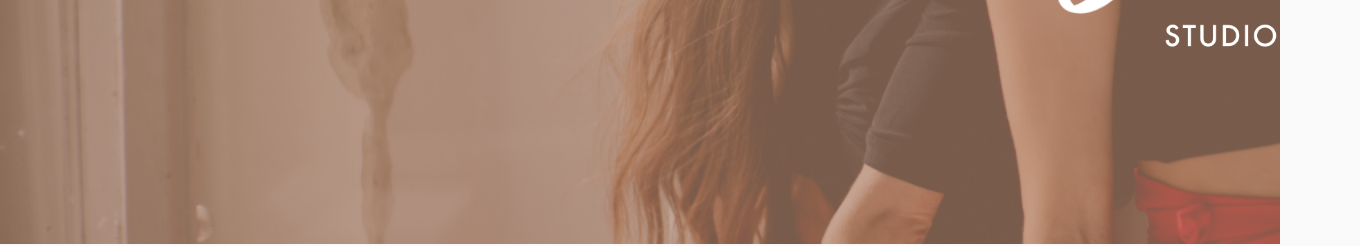
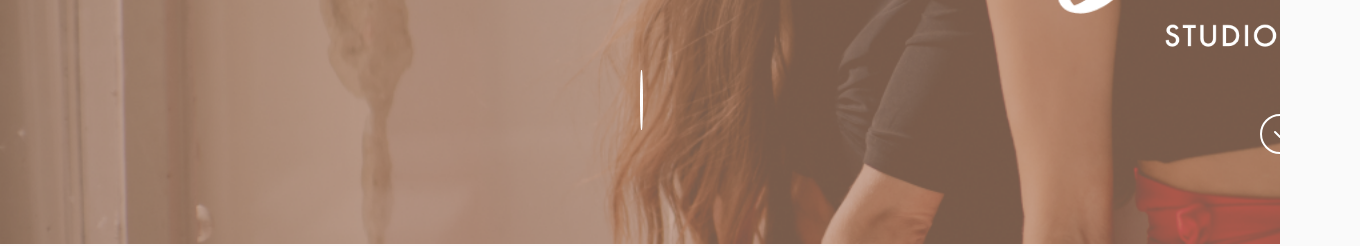
Before and after one commit to MichSzmid/SayDance-v2, a React (Create React App) app: page / in a window 1280 px wide. Shown: the part 556-802 px from the top of the page, 1360 px wide, since content can reach past the window. Built offline with nearby package versions, Linux system fonts and the light colour scheme.

Commit message:
scroll icon

```diff
--- a/src/Components/Content/2 Activites.js
+++ b/src/Components/Content/2 Activites.js
@@ -39,17 +39,11 @@ function Activities() {
     <div className="App">
       <div className="content activities background-image">
         <p className="content-title">Nasze zajęcia</p>
-        <div className="activities-grid">
+        {/* <div className="activities-grid">
             {activities.map((Acti)=>(
                 <div key={Acti.key} className={'activity grid'+Acti.key}>{Acti.name}</div>
             ))}
-          {/* <div className="grid1">x</div>
-          <div className="grid2">n</div>
-          <div className="grid3">x</div>
-          <div className="grid4">x</div>
-          <div className="grid5">x</div>
-          <div className="grid6">x</div> */}
-        </div>
+        </div> */}
       </div>
     </div>
   );
--- a/src/Components/Header/Header.jsx
+++ b/src/Components/Header/Header.jsx
@@ -1,4 +1,6 @@
 import React from 'react';
+import { Link, animateScroll as scroll } from "react-scroll";
+
 const Header = () => {
     return(
          <div className="active header background-image">
@@ -6,6 +8,10 @@ const Header = () => {
              <div className="header-logo">
                 <div className="logo1 background-image"></div>
                 <div className="logo2 background-image"></div>
+                <div className="vertical-line" style={{display:"block"}}></div>
+                <div className="center-scroll background-image">
+                    <Link activeClass="active" to="about" spy={true} smooth={true} offset={0} duration={500}></Link>
+                </div>
             </div>
         </div>
     )
--- a/src/styles.css
+++ b/src/styles.css
@@ -77,7 +77,35 @@ section#navbar{
   margin: 0 auto;
   text-align: center;
 }
+.center-scroll{
+  display:block;
+  position:sticky;
+  left:48vw;
+  height:10vw;
+  width:40px;
+  margin: 0;
+  background-image: url(./Images/1\ Header/ikona_scroll.svg);
+  background-size:100%;
+  background-position: center;
+}
+.center-scroll>a{
+  display:block;
+  /* background-color:rgba(255,255,255,0.2); */
+  width:100%;
+  height: 100%;
+  cursor:pointer;
+  border-radius: 50%;
+}
 
+.vertical-line{
+  display:block;
+  position:absolute;
+  height: 60px;
+  width:  2.5px;
+  border-radius: 50%;
+  background-color: white;
+  margin: 0;
+}
 .logo1{
   background-image: url(./Images/1\ Header/SayDance.png);
   position:relative;
```
